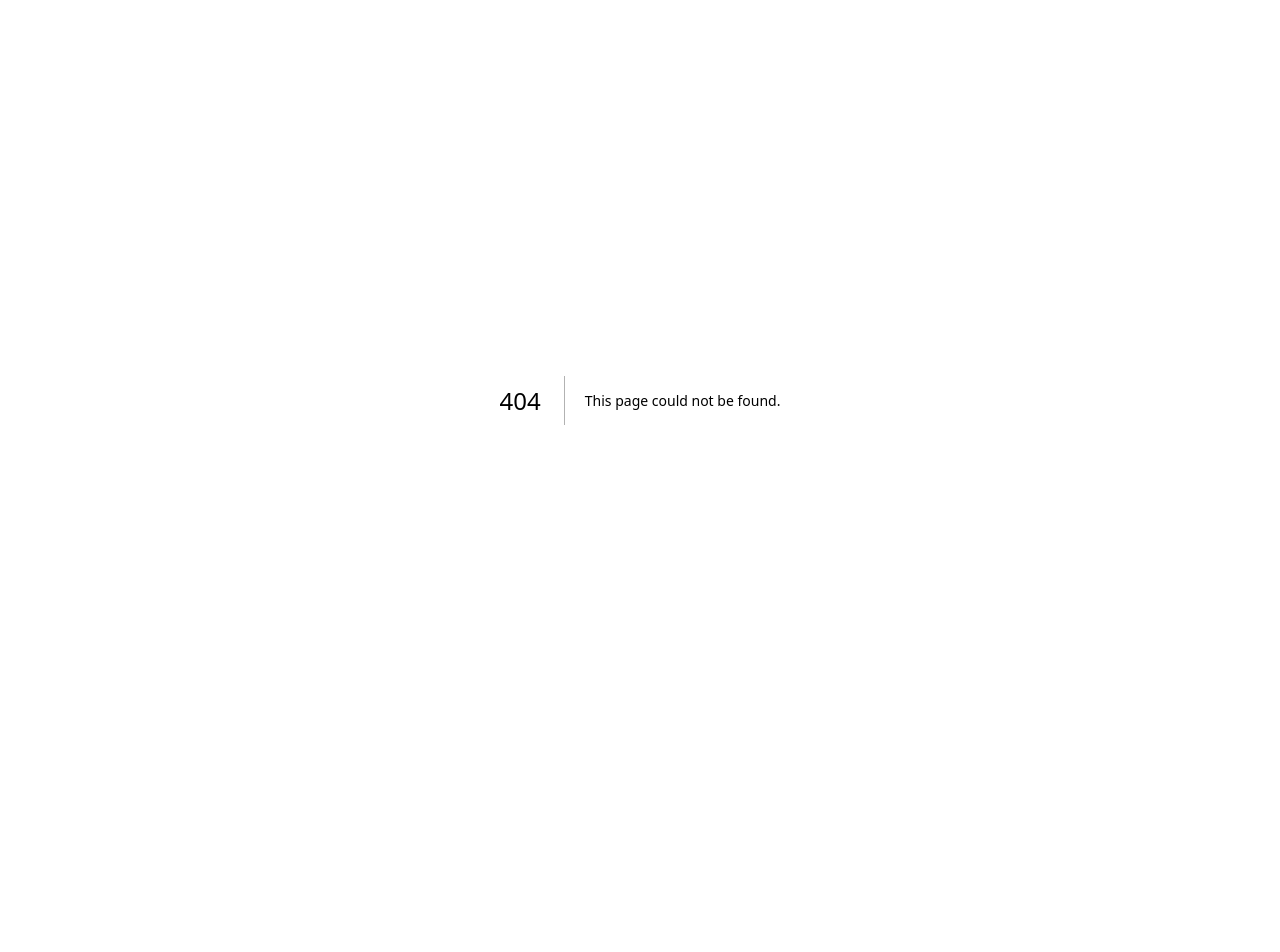
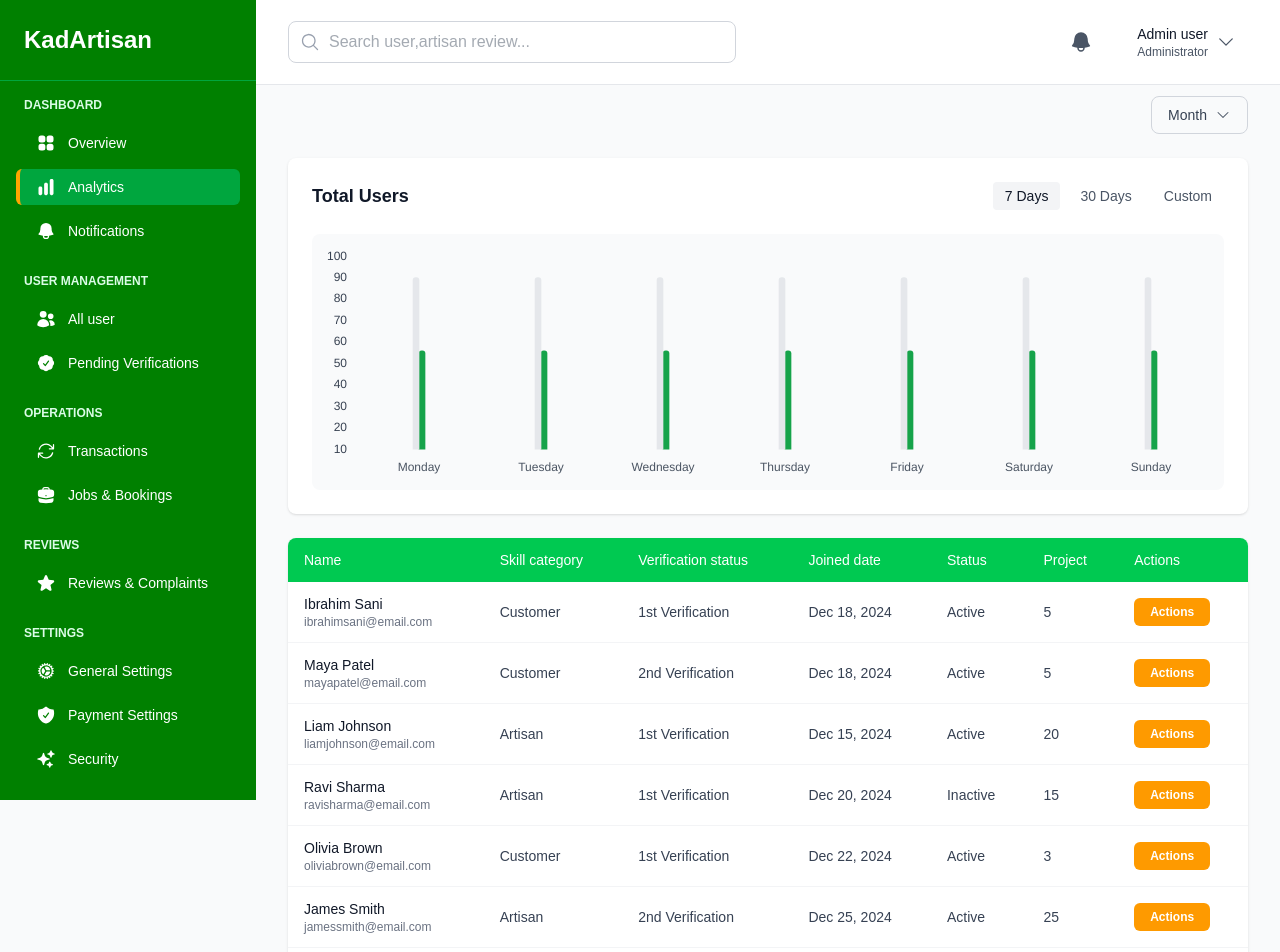
Before and after one commit to SynapGridTech/kadartisan-frontend, a Next.js app: page /dashboard/analytics in a window 1280 px wide. Before the commit this address had no page. Shown: the top 952 px of the page. Before the commit the page ends 800 px from the top, so only its background shows below. Built offline with nearby package versions, Linux system fonts and the light colour scheme.

Commit message:
add analytics page

```diff
--- /dev/null
+++ b/app/components/charts/TotalUserChart.tsx
@@ -0,0 +1,96 @@
+'use client';
+
+import {
+  BarElement,
+  CategoryScale,
+  Chart as ChartJS,
+  LinearScale,
+  Tooltip,
+  type ChartData,
+  type ChartOptions,
+} from 'chart.js';
+import { Bar } from 'react-chartjs-2';
+
+ChartJS.register(CategoryScale, LinearScale, BarElement, Tooltip);
+
+const labels = ['Monday', 'Tuesday', 'Wednesday', 'Thursday', 'Friday', 'Saturday', 'Sunday'];
+
+const chartData: ChartData<'bar'> = {
+  labels,
+  datasets: [
+    {
+      label: 'Target users',
+      data: [90, 90, 90, 90, 90, 90, 90],
+      backgroundColor: '#E5E7EB',
+      borderRadius: 999,
+      borderSkipped: false,
+      barThickness: 6,
+    },
+    {
+      label: 'Actual users',
+      data: [56, 56, 56, 56, 56, 56, 56],
+      backgroundColor: '#16A34A',
+      borderRadius: 999,
+      borderSkipped: false,
+      barThickness: 6,
+    },
+  ],
+};
+
+const chartOptions: ChartOptions<'bar'> = {
+  maintainAspectRatio: false,
+  plugins: {
+    legend: { display: false },
+    tooltip: { enabled: true },
+  },
+  scales: {
+    x: {
+      grid: { display: false, drawBorder: false },
+      border: { display: false },
+      ticks: {
+        color: '#4B5563',
+        font: { size: 12 },
+      },
+    },
+    y: {
+      min: 10,
+      max: 100,
+      ticks: {
+        stepSize: 10,
+        color: '#374151',
+        font: { size: 12 },
+      },
+      grid: { display: false, drawBorder: false },
+      border: { display: false },
+    },
+  },
+};
+
+interface TotalUserChartProps {
+  className?: string;
+}
+
+export default function TotalUserChart({ className = 'lg:col-span-2' }: TotalUserChartProps) {
+  return (
+    <div className={`${className} rounded-lg bg-white p-6 shadow-sm`}>
+      <div className="mb-6 flex items-center justify-between">
+        <h2 className="text-lg font-semibold text-gray-900">Total Users</h2>
+        <div className="flex gap-2">
+          {['7 Days', '30 Days', 'Custom'].map((period, index) => (
+            <button
+              key={period}
+              className={`rounded px-3 py-1 text-sm transition-colors ${
+                index === 0 ? 'bg-gray-100 text-gray-900' : 'text-gray-600 hover:bg-gray-100'
+              }`}
+            >
+              {period}
+            </button>
+          ))}
+        </div>
+      </div>
+      <div className="h-64 rounded-lg bg-gray-50 p-3">
+        <Bar data={chartData} options={chartOptions} />
+      </div>
+    </div>
+  );
+}
--- a/app/components/layout/Sidebar.tsx
+++ b/app/components/layout/Sidebar.tsx
@@ -1,7 +1,7 @@
 'use client';
 
-import { useState } from 'react';
 import Link from 'next/link';
+import { usePathname } from 'next/navigation';
 import {
   Squares2X2Icon,
   ChartBarIcon,
@@ -18,7 +18,7 @@ import {
 } from '@heroicons/react/24/solid';
 
 const Sidebar = () => {
-  const [isOpen, setIsOpen] = useState(true);
+  const pathname = usePathname();
 
   const menuSections = [
     {
@@ -85,11 +85,20 @@ const Sidebar = () => {
             <ul className="space-y-2">
               {section.items.map((item) => {
                 const Icon = item.icon;
+                const isActive =
+                  item.href === '/dashboard'
+                    ? pathname === '/dashboard'
+                    : pathname.startsWith(item.href);
+
                 return (
                   <li key={item.href}>
                     <Link
                       href={item.href}
-                      className="flex items-center gap-3 px-4 py-2 rounded-lg hover:bg-green-600 transition-colors"
+                      className={`flex items-center gap-3 rounded-md border-l-4 px-4 py-2 transition-colors ${
+                        isActive
+                          ? 'border-secondary bg-green-600 text-white'
+                          : 'border-transparent text-white hover:border-green-400 hover:bg-green-600/70'
+                      }`}
                     >
                       <Icon className="w-5 h-5" />
                       <span className="text-sm font-medium">{item.label}</span>
--- /dev/null
+++ b/app/dashboard/analytics/page.tsx
@@ -0,0 +1,135 @@
+import TotalUserChart from '@/app/components/charts/TotalUserChart';
+import { ChevronDownIcon } from '@heroicons/react/24/solid';
+
+const analyticsRows = [
+    {
+        name: 'Ibrahim Sani',
+        email: 'ibrahimsani@email.com',
+        skillCategory: 'Customer',
+        verificationStatus: '1st Verification',
+        joinedDate: 'Dec 18, 2024',
+        status: 'Active',
+        project: 5,
+    },
+    {
+        name: 'Maya Patel',
+        email: 'mayapatel@email.com',
+        skillCategory: 'Customer',
+        verificationStatus: '2nd Verification',
+        joinedDate: 'Dec 18, 2024',
+        status: 'Active',
+        project: 5,
+    },
+    {
+        name: 'Liam Johnson',
+        email: 'liamjohnson@email.com',
+        skillCategory: 'Artisan',
+        verificationStatus: '1st Verification',
+        joinedDate: 'Dec 15, 2024',
+        status: 'Active',
+        project: 20,
+    },
+    {
+        name: 'Ravi Sharma',
+        email: 'ravisharma@email.com',
+        skillCategory: 'Artisan',
+        verificationStatus: '1st Verification',
+        joinedDate: 'Dec 20, 2024',
+        status: 'Inactive',
+        project: 15,
+    },
+    {
+        name: 'Olivia Brown',
+        email: 'oliviabrown@email.com',
+        skillCategory: 'Customer',
+        verificationStatus: '1st Verification',
+        joinedDate: 'Dec 22, 2024',
+        status: 'Active',
+        project: 3,
+    },
+    {
+        name: 'James Smith',
+        email: 'jamessmith@email.com',
+        skillCategory: 'Artisan',
+        verificationStatus: '2nd Verification',
+        joinedDate: 'Dec 25, 2024',
+        status: 'Active',
+        project: 25,
+    },
+    {
+        name: 'Ethan Lee',
+        email: 'ethanlee@email.com',
+        skillCategory: 'Artisan',
+        verificationStatus: '1st Verification',
+        joinedDate: 'Dec 30, 2024',
+        status: 'Active',
+        project: 30,
+    },
+    {
+        name: 'Fatima Khan',
+        email: 'fatimakhan@email.com',
+        skillCategory: 'Customer',
+        verificationStatus: '2nd Verification',
+        joinedDate: 'Dec 28, 2024',
+        status: 'Inactive',
+        project: 2,
+    },
+];
+
+export default function AnalyticsPage() {
+    return (
+        <div className="space-y-6">
+            {/* Header */}
+            <div className="flex items-center justify-end">
+                {/* //TODO: some header text to be place here */}
+                {/* <div>
+                    <h1 className="text-3xl font-bold text-gray-900">Dashboard Overview</h1>
+                    <p className="text-gray-600 text-sm mt-1">Welcome back! Here&apos;s what&apos;s happening now</p>
+                </div> */}
+                <div className="flex items-center gap-2 px-4 py-2 border border-gray-300 rounded-lg cursor-pointer hover:bg-gray-50">
+                    <span className="text-sm font-medium text-gray-700">Month</span>
+                    <ChevronDownIcon className="w-4 h-4 text-gray-600" />
+                </div>
+            </div>
+            <TotalUserChart className="w-full" />
+
+            <section className="overflow-hidden rounded-lg bg-white shadow-sm">
+                <div className="overflow-x-auto">
+                    <table className="min-w-full text-sm text-gray-700">
+                        <thead>
+                            <tr className="bg-green-500 text-left text-white">
+                                <th className="px-4 py-3 font-medium">Name</th>
+                                <th className="px-4 py-3 font-medium">Skill category</th>
+                                <th className="px-4 py-3 font-medium">Verification status</th>
+                                <th className="px-4 py-3 font-medium">Joined date</th>
+                                <th className="px-4 py-3 font-medium">Status</th>
+                                <th className="px-4 py-3 font-medium">Project</th>
+                                <th className="px-4 py-3 font-medium">Actions</th>
+                            </tr>
+                        </thead>
+                        <tbody>
+                            {analyticsRows.map((row) => (
+                                <tr key={`${row.email}-${row.joinedDate}`} className="border-b border-gray-100 last:border-0">
+                                    <td className="px-4 py-3">
+                                        <p className="font-medium text-gray-900">{row.name}</p>
+                                        <p className="text-xs text-gray-500">{row.email}</p>
+                                    </td>
+                                    <td className="px-4 py-3">{row.skillCategory}</td>
+                                    <td className="px-4 py-3">{row.verificationStatus}</td>
+                                    <td className="px-4 py-3">{row.joinedDate}</td>
+                                    <td className="px-4 py-3">{row.status}</td>
+                                    <td className="px-4 py-3">{row.project}</td>
+                                    <td className="px-4 py-3">
+                                        <button className="rounded-md bg-amber-500 px-4 py-1.5 text-xs font-semibold text-white hover:bg-amber-600 transition-colors">
+                                            Actions
+                                        </button>
+                                    </td>
+                                </tr>
+                            ))}
+                        </tbody>
+                    </table>
+                </div>
+            </section>
+        </div>
+    );
+}
--- a/app/dashboard/page.tsx
+++ b/app/dashboard/page.tsx
@@ -1,7 +1,7 @@
 'use client';
 
-import { useMemo } from 'react';
 import { ChevronDownIcon } from '@heroicons/react/24/solid';
+import TotalUserChart from '@/app/components/charts/TotalUserChart';
 
 interface StatCardProps {
   icon: React.ReactNode;
@@ -114,7 +114,7 @@ export default function Dashboard() {
       <div className="flex items-center justify-between">
         <div>
           <h1 className="text-3xl font-bold text-gray-900">Dashboard Overview</h1>
-          <p className="text-gray-600 text-sm mt-1">Welcome back! Here's what's happening now</p>
+          <p className="text-gray-600 text-sm mt-1">Welcome back! Here&apos;s what&apos;s happening now</p>
         </div>
         <div className="flex items-center gap-2 px-4 py-2 border border-gray-300 rounded-lg cursor-pointer hover:bg-gray-50">
           <span className="text-sm font-medium text-gray-700">Month</span>
@@ -131,30 +131,7 @@ export default function Dashboard() {
 
       {/* Charts Section */}
       <div className="grid grid-cols-1 lg:grid-cols-3 gap-6">
-        {/* Total Users Chart */}
-        <div className="lg:col-span-2 bg-white rounded-lg p-6 shadow-sm">
-          <div className="flex items-center justify-between mb-6">
-            <h2 className="text-lg font-semibold text-gray-900">Total Users</h2>
-            <div className="flex gap-2">
-              {['7 Days', '30 Days', 'Custom'].map((period) => (
-                <button
-                  key={period}
-                  className="px-3 py-1 text-sm text-gray-600 hover:bg-gray-100 rounded transition-colors"
-                >
-                  {period}
-                </button>
-              ))}
-            </div>
-          </div>
-          <div className="h-64 flex items-center justify-center bg-gray-50 rounded-lg">
-            <div className="text-center">
-              <svg className="w-16 h-16 text-gray-400 mx-auto mb-2" fill="none" stroke="currentColor" viewBox="0 0 24 24">
-                <path strokeLinecap="round" strokeLinejoin="round" strokeWidth={2} d="M9 19v-6a2 2 0 00-2-2H5a2 2 0 00-2 2v6a2 2 0 002 2h2a2 2 0 002-2zm0 0V9a2 2 0 012-2h2a2 2 0 012 2v10m-6 0a2 2 0 002 2h2a2 2 0 002-2m0 0V5a2 2 0 012-2h2a2 2 0 012 2v14a2 2 0 01-2 2h-2a2 2 0 01-2-2z" />
-              </svg>
-              <p className="text-gray-600">Total user Chart Visualization</p>
-            </div>
-          </div>
-        </div>
+        <TotalUserChart />
 
         {/* Placeholder for additional card */}
         <div className="bg-white rounded-lg p-6 shadow-sm">
--- a/package.json
+++ b/package.json
@@ -12,8 +12,10 @@
     "@headlessui/react": "^2.2.9",
     "@heroicons/react": "^2.2.0",
     "@tanstack/react-query": "^5.95.2",
+    "chart.js": "^4.5.1",
     "next": "16.1.1",
     "react": "19.2.3",
+    "react-chartjs-2": "^5.3.1",
     "react-dom": "19.2.3"
   },
   "devDependencies": {
```
Also changed, not shown: 1 other file (tests, documents, lock files or other folders).
